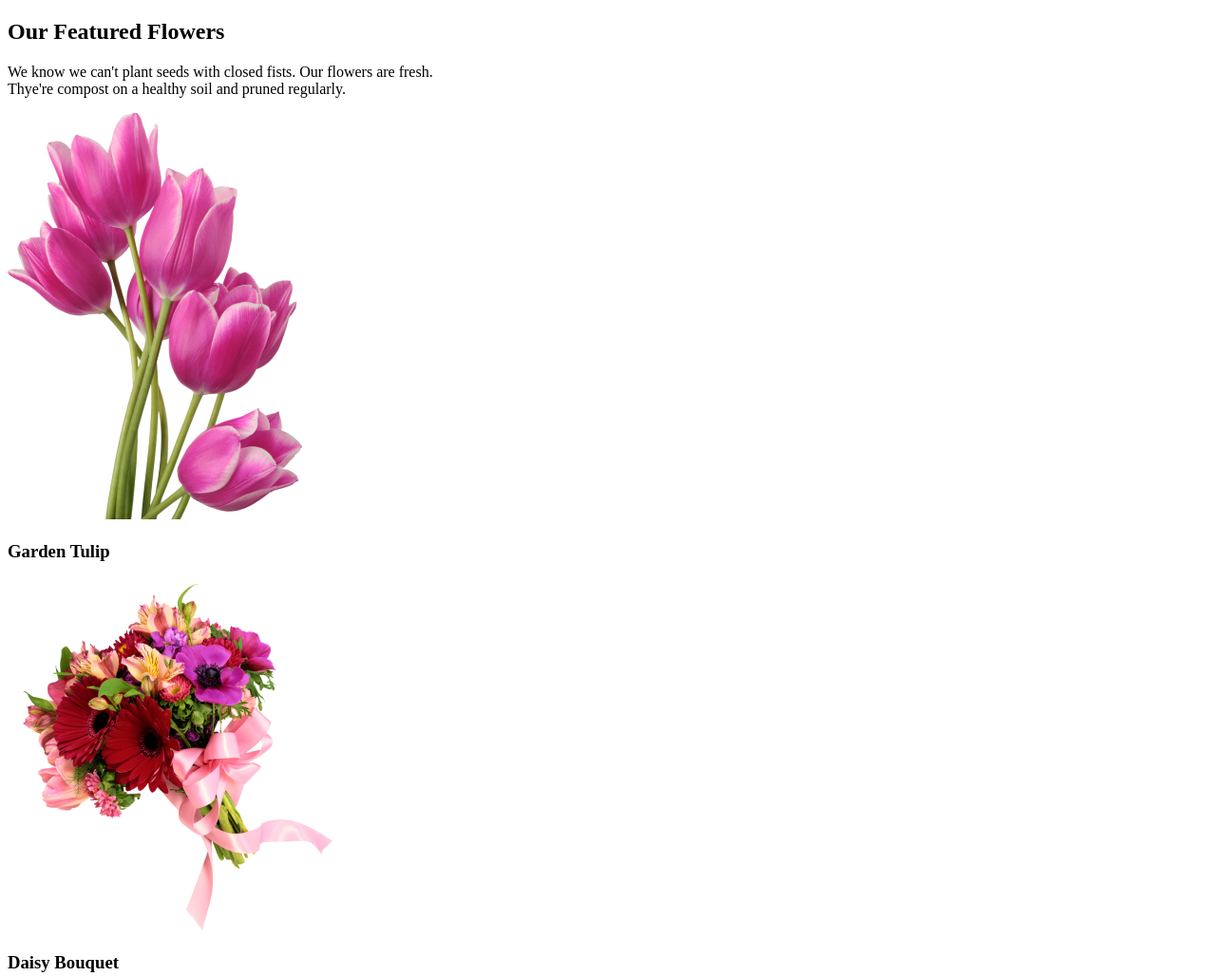
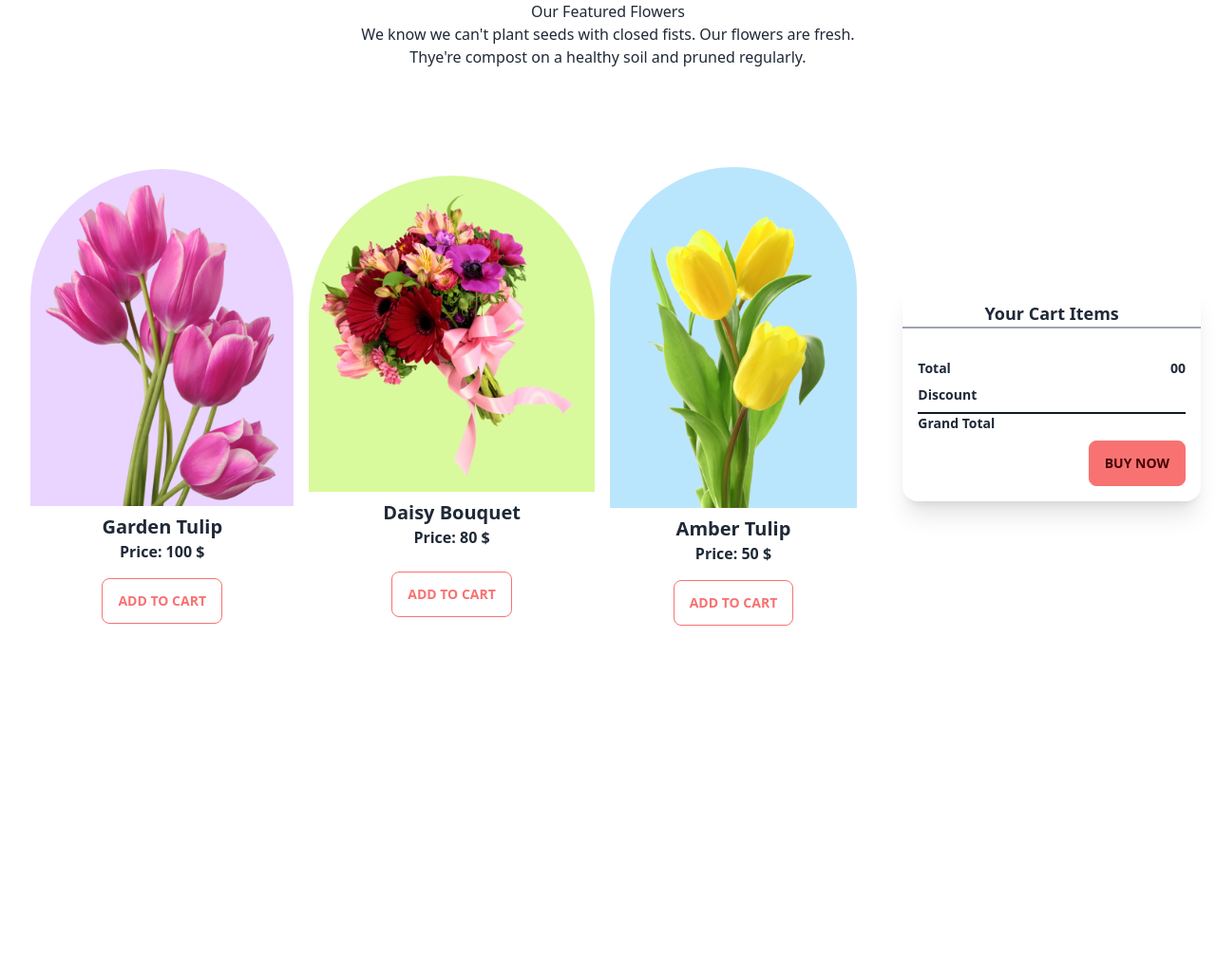
Before and after one commit to nadiaS11/flower-basket, a plain HTML site: page index.html in a window 1280 px wide. Shown: the top 1028 px of the page at 95% size. After the commit the page ends 800 px from the top, so only its background shows below. Drawn offline with nearby package versions, Linux system fonts and the light colour scheme.

Commit message:
function to add price added

```diff
--- /dev/null
+++ b/code.js
@@ -0,0 +1,18 @@
+let total =0;
+function handleClick(e){
+    const cartItems= document.getElementById("selected-items")
+    const totalAmount= document.getElementById("total-amount")
+
+    const getPrice = parseInt(e.parentNode.childNodes[5].innerText.split(" ")[1])
+
+    total= parseInt(total)+parseInt(getPrice)
+
+    totalAmount.innerText= total
+    const getName = e.parentNode.childNodes[3].innerText;
+    const p = document.createElement('p')
+    p.innerText=getName;
+    p.style.fontWeight= '500'
+    cartItems.appendChild(p)
+    // console.log(getName)
+
+}
--- a/index.html
+++ b/index.html
@@ -4,9 +4,23 @@
     <meta charset="UTF-8">
     <meta name="viewport" content="width=device-width, initial-scale=1.0">
     <title>DOM With Flowers Curt</title>
+    <script src="https://kit.fontawesome.com/276201f3ac.js" crossorigin="anonymous"></script>
+    <!-- Tailwind and DaisyUI -->
+    <link href="https://cdn.jsdelivr.net/npm/daisyui@3.3.1/dist/full.css" rel="stylesheet" type="text/css" />
+    <script src="https://cdn.tailwindcss.com"></script>
+
+         <style>
+         img{
+            width: 100%;
+            max-height: 450px;
+            min-height: auto; /* You can adjust this value as needed */
+            object-fit: contain;
+            background-color: #f0f0f0; /* Fallback background color */
+        }
+    </style>
 </head>
 <body>
-    <div class="feature-container">
+    <div class="text-center">
         <div class="feature-content">
             <h2 class="feature-title">
                 Our Featured Flowers
@@ -16,27 +30,56 @@
             </p>
         </div>
     </div>
-
-            <div class="flowers-section">
-                <div class="flower-containers">
-                    <div class="pink-bg-color"><img class="flower-1" src="./Flower Asset/pngwing 6.png" alt=""></div>
-
-                <h3 class="flower-name">Garden Tulip</h3>
-                </div>
-                    <div class="flower-containers">
-                        <div class="sky-bg-color"><img class="flower-2" src="./Flower Asset/pngwing 5.png" alt=""></div>
-
-                    <h3 class="flower-name">Daisy Bouquet</h3>
-                    </div>
-                        <div class="flower-containers">
-                            <div class="mint-bg-color"><img class="flower-3" src="./Flower Asset/pngwing 7.png" alt=""></div>
-
-                        <h3 class="flower-name">Amber Tulip</h3>
-                        </div>
+    <div class="flex flex-col lg:flex-row  items-center justify-start my-8 gap-8 p-4 text-center">
+        <div class="flex md:flex-row  items-center justify-center my-8 gap-4 p-4 text-center">
+            <div class="flex flex-col">
+                <img class="bg-purple-200 rounded-t-full px-4 pt-4 my-2" src="./Flower Asset/pngwing 6.png" alt="">
+                <h3 class="font-bold text-xl
+                ">Garden Tulip</h3>
+                <h3 class="font-semibold text-md">Price: 100 $</h3>
+                <button onclick="handleClick(this)" id="flower1" class="btn btn-outline btn-error mx-auto mt-4">Add To Cart</button>
 
             </div>
 
+                <div class="flex flex-col">
+                    <img class="bg-lime-200 rounded-t-full py-4 my-2  " src="./Flower Asset/pngwing 5.png" alt="">
+
+
+                <h3 class="font-bold text-xl ">Daisy Bouquet</h3>
+                <h3 class="font-semibold text-md">Price: 80 $</h3>
+                <button onclick="handleClick(this)" id="flower2" class="btn btn-outline btn-error mx-auto mt-6">Add To Cart</button>
+            </div>
+            <div class="flex flex-col">
+                <img class="bg-sky-200 my-2 rounded-t-full px-4 pt-4" src="./Flower Asset/pngwing 7.png" alt="">
+                <h3 class="font-bold text-xl">Amber Tulip</h3>
+                <h3 class="font-semibold text-md">Price: 50 $</h3>
+                <button onclick="handleClick(this)" id="flower3 " class="btn btn-outline btn-error mx-auto mt-4">Add To Cart</button>
+
+            </div>
         </div>
 
+        <div class="card card-compact w-96 bg-base-100 shadow-xl">
+            <div id="selected-items" class="my-4 ">
+                <h2 class="font-bold text-lg border-b-2 solid border-gray-400">Your Cart Items</h2>
+            </div>
+            <div class="card-body">
+                <div id="total-div" class="flex items-center justify-between font-semibold text-md  ">
+                    <h2 class="" id="total">Total</h2>
+                    <h2 class="" id="total-amount">00</h2>
+
+                </div>
+                <div id="discount-div" class="flex items-center justify-between font-semibold text-md  ">
+
+                    <h2 id="discount" >Discount</h2>
+                </div>
+                <p class="font-bold text-md text-left border-t-2 solid border-gray-900">Grand Total</p>
+              <div class="card-actions justify-end">
+                <button class="btn btn-error">Buy Now</button>
+              </div>
+            </div>
+          </div>
+    </div>
+<script src="./code.js"></script>
 </body>
+
 </html>
--- /dev/null
+++ b/tailwind.config.js
@@ -0,0 +1,8 @@
+/** @type {import('tailwindcss').Config} */
+module.exports = {
+    content: ["./src/**/*.{html,js}"],
+    theme: {
+      extend: {},
+    },
+    plugins: [],
+  }
```
Lines whose indentation alone changed are shown as unchanged.
